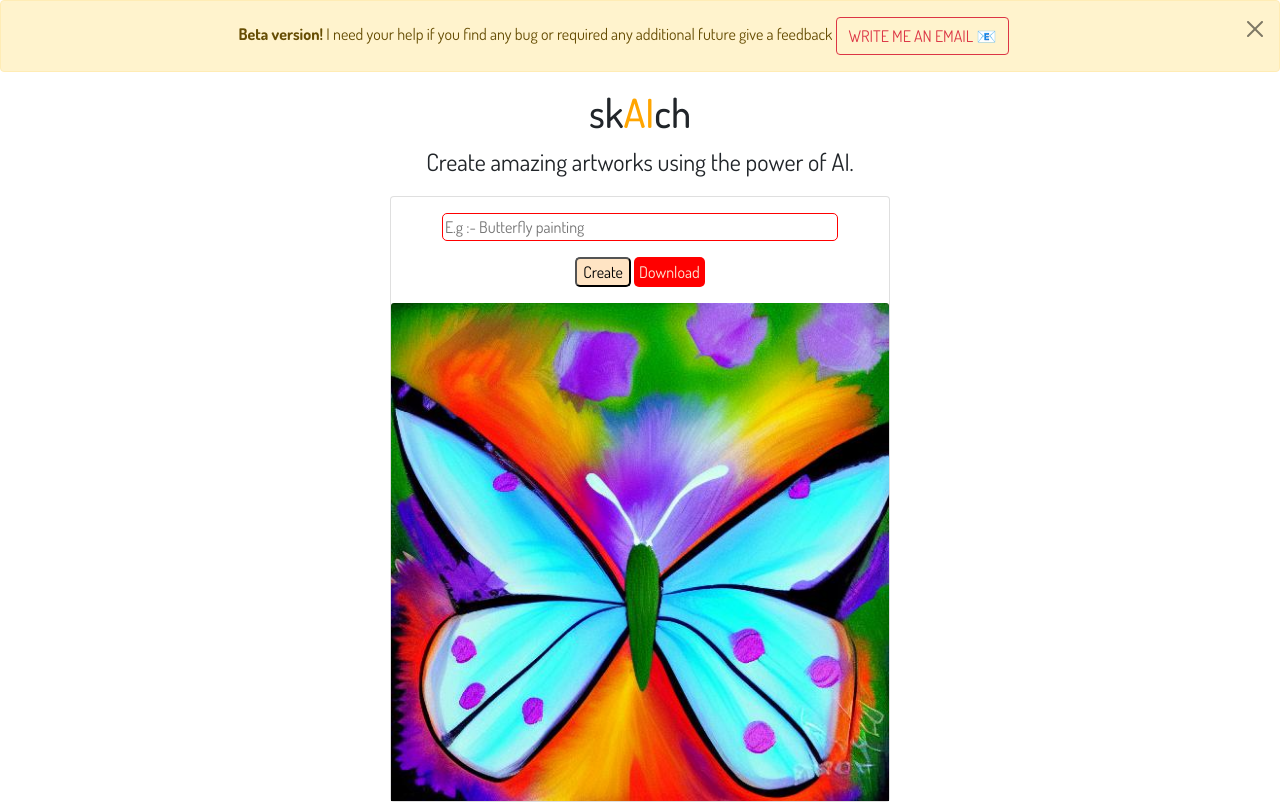
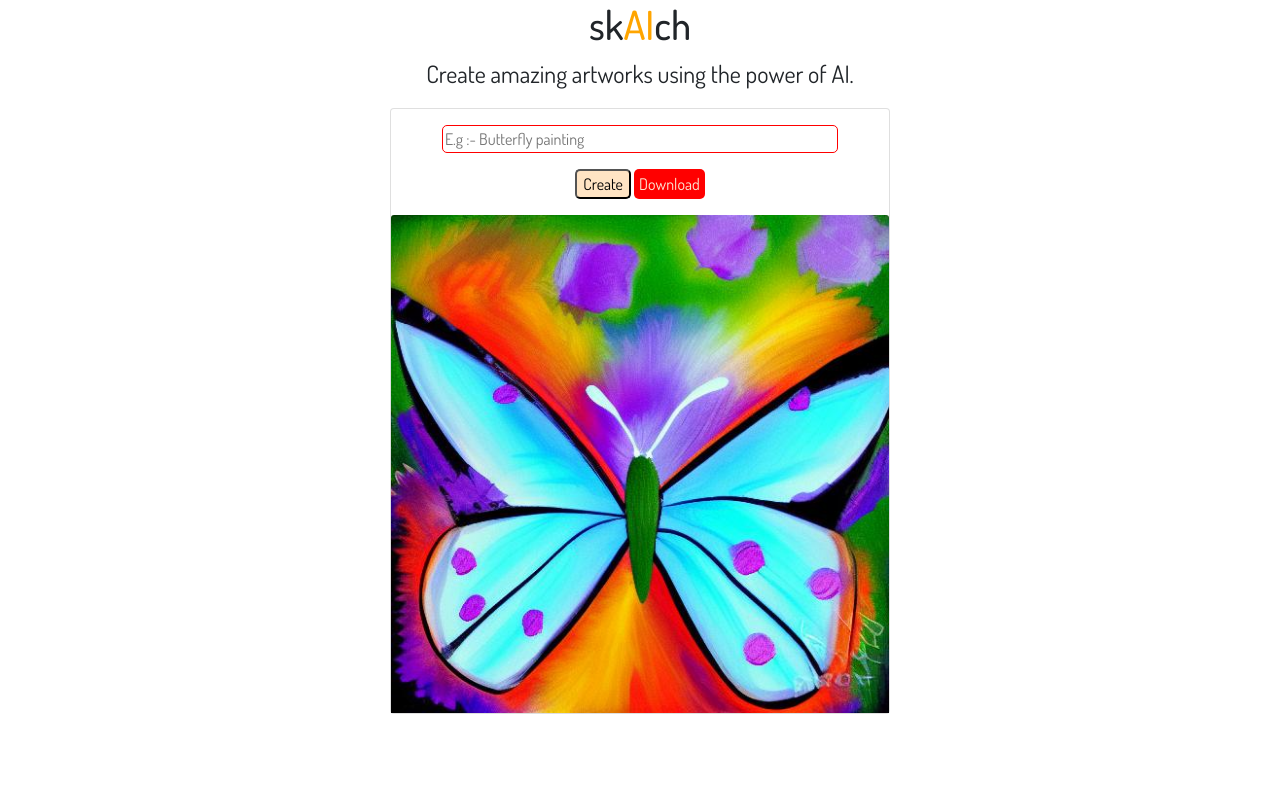
Before and after one commit to chandusurisetty/skAIch, a Flask app: page / in a window 1280 px wide. After the commit the page ends 714 px from the top, so only its background shows below. Run offline with Flask 2, Linux system fonts and the light colour scheme; some libraries are stand-ins or nearby versions; some web fonts are replaced.

Commit message:
Update index.html

```diff
--- a/templates/index.html
+++ b/templates/index.html
@@ -18,12 +18,7 @@
 <body>
 
     <div class="homebar">
-        <div class="alert alert-warning alert-dismissible fade show" role="alert">
-            <strong>Beta version!</strong> I need your help if you find any bug or required any additional future give
-            a feedback <a class="btn btn-outline-danger" href="mailto: chandusurisetty11@gmail.com">WRITE ME AN EMAIL
-                📧</a>
-            <button type="button" class="btn-close" data-bs-dismiss="alert" aria-label="Close"></button>
-        </div>
+
         <div class="homebar">
 
             <h1 class="headertext">sk<span>AI</span>ch</h1>
```
